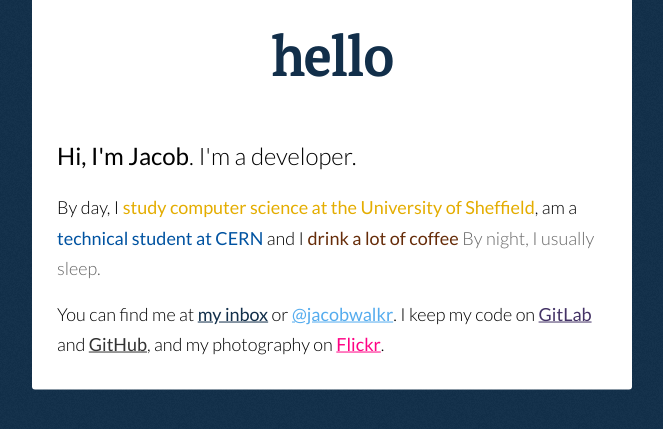
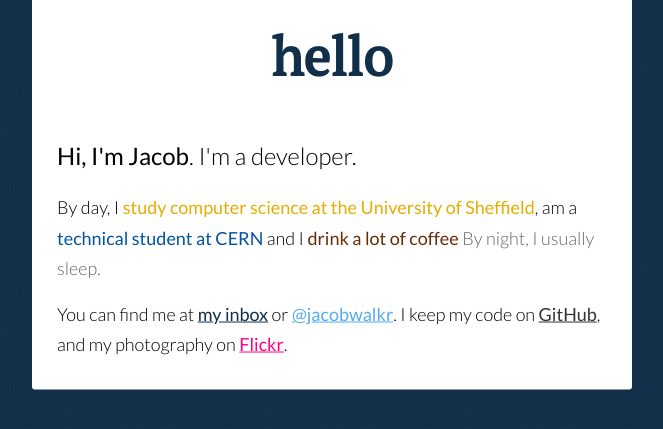
Before and after one commit to jacobwalkr/ja.co.bw, a Jekyll site: the page built from index.html, in a window 1280 px wide, cut to the strip 365-794 px from the top of the page. Shown: the whole strip, without its empty margins (308-971 px from the left). Built offline with Jekyll 4.4.1, drawn with Linux system fonts in a browser that asks for light colours.

Commit message:
Remove reference to gitlab

```diff
--- a/index.html
+++ b/index.html
@@ -12,8 +12,7 @@ is_home: true
 </p>
 <nav class="contact">
     You can find me at <a class="email" href="mailto:&#106;&#97;&#99;&#111;&#98;.&#119;a&#108;&#107;&#101;&#114;94&#64;&#103;&#109;a&#105;l.com">my inbox</a>
-    or <a class="twitter" href="//twitter.com/jacobwalkr">@jacobwalkr</a>.
-    I keep my code on <a class="gitlab" href="//gitlab.com/jacobwalkr">GitLab</a>
-    and <a class="github" href="//github.com/jacobwalkr">GitHub</a>, and my photography
-    on <a class="flickr" href="//www.flickr.com/photos/jacobwalkr/">Flickr</a>.
+    or <a class="twitter" href="//twitter.com/jacobwalkr">@jacobwalkr</a>. I keep my code on
+    <a class="github" href="//github.com/jacobwalkr">GitHub</a>, and my photography on
+    <a class="flickr" href="//www.flickr.com/photos/jacobwalkr/">Flickr</a>.
 </nav>
```
